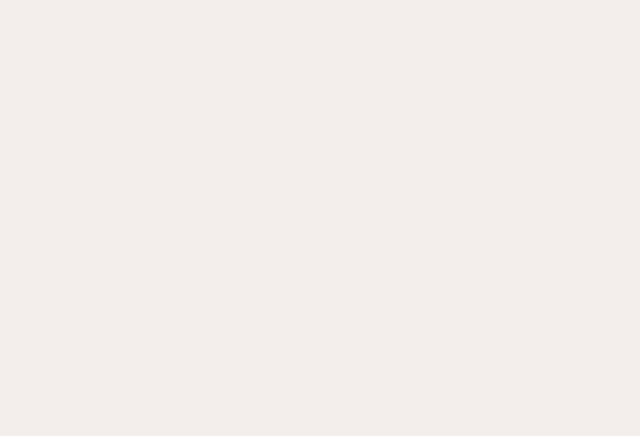
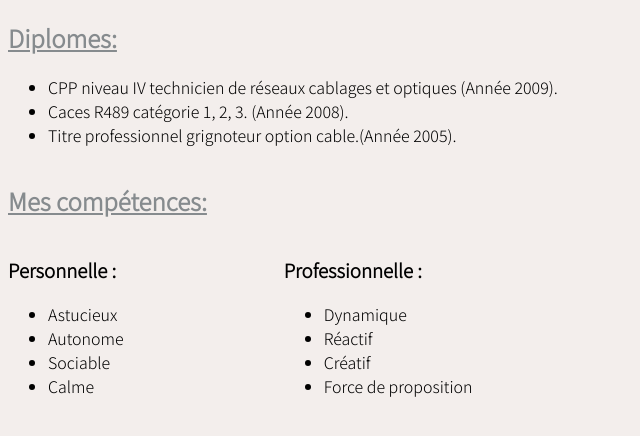
Before and after one commit to BarbaraGonthier/Online-Cv-for-fun, a PHP site: page / in a window 1280 px wide. Before the commit the part shown is empty. Shown: the top 436 px of the page, without its empty margins (0-640 px from the left). Run offline with PHP 8.4, Linux system fonts and the light colour scheme.

Commit message:
add code in section skills and education

```diff
--- a/index.html
+++ b/index.html
@@ -11,8 +11,37 @@
     <header></header>
     <section id="home"></section>
     <section id="experience"></section>
-    <section id="education"></section>
-    <section id="skills"></section>
+    <section id="education" class="education">
+        <h2>Diplomes:</h2>
+        <ul>
+            <li>CPP niveau IV technicien de réseaux cablages et optiques (Année 2009).</li>
+            <li>Caces R489 catégorie 1, 2, 3. (Année 2008).</li>
+            <li>Titre professionnel grignoteur option cable.(Année 2005).</li>
+        </ul>
+    </section>
+    <section id="skills" class="skills">
+        <h2>Mes compétences:</h2>
+        <div class="element">
+            <div class="personnal">
+                <h3>Personnelle :</h3>
+                <ul >
+                    <li>Astucieux</li>
+                    <li>Autonome</li>
+                    <li>Sociable</li>
+                    <li>Calme</li>
+                </ul>
+            </div>
+            <div class="profesionnal">
+                <h3>Professionnelle :</h3>
+                <ul>
+                    <li>Dynamique</li>
+                    <li>Réactif</li>
+                    <li>Créatif</li>
+                    <li>Force de proposition</li>
+                </ul>
+            </div>
+        </div>
+    </section>
     <section id="interests"></section>
     <section id="contact"></section>
     <footer></footer>
--- a/style.css
+++ b/style.css
@@ -16,3 +16,31 @@ body {
     background-color: var(--background-color);
     font-family: 'Noto Sans JP', sans-serif;
 }
+.education > h2 {
+    color: var(--title-color);
+    text-decoration: underline;
+}
+.skills {
+    display: flex;
+    flex-direction: column;
+}
+.skills > h2 {
+    color: var(--title-color);
+    text-decoration: underline;
+
+}
+.skills .element {
+    display: flex;
+}
+.skills .profesionnal {
+    margin-left:calc(var(--spacing)*20) ;
+}
+@media screen and (max-width: 768px){
+    .skills .element{
+        display: flex;
+        flex-direction: column;
+    }
+    .skills .profesionnal{
+        margin: 0;
+    }
+}
```
